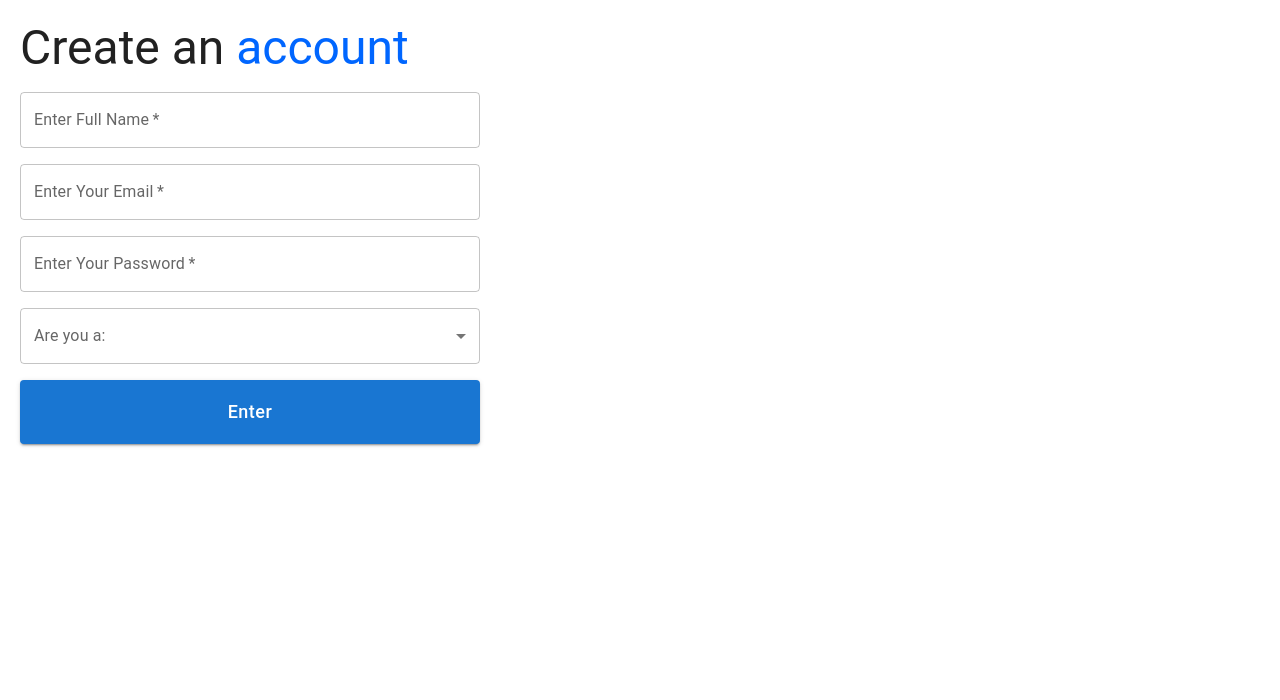
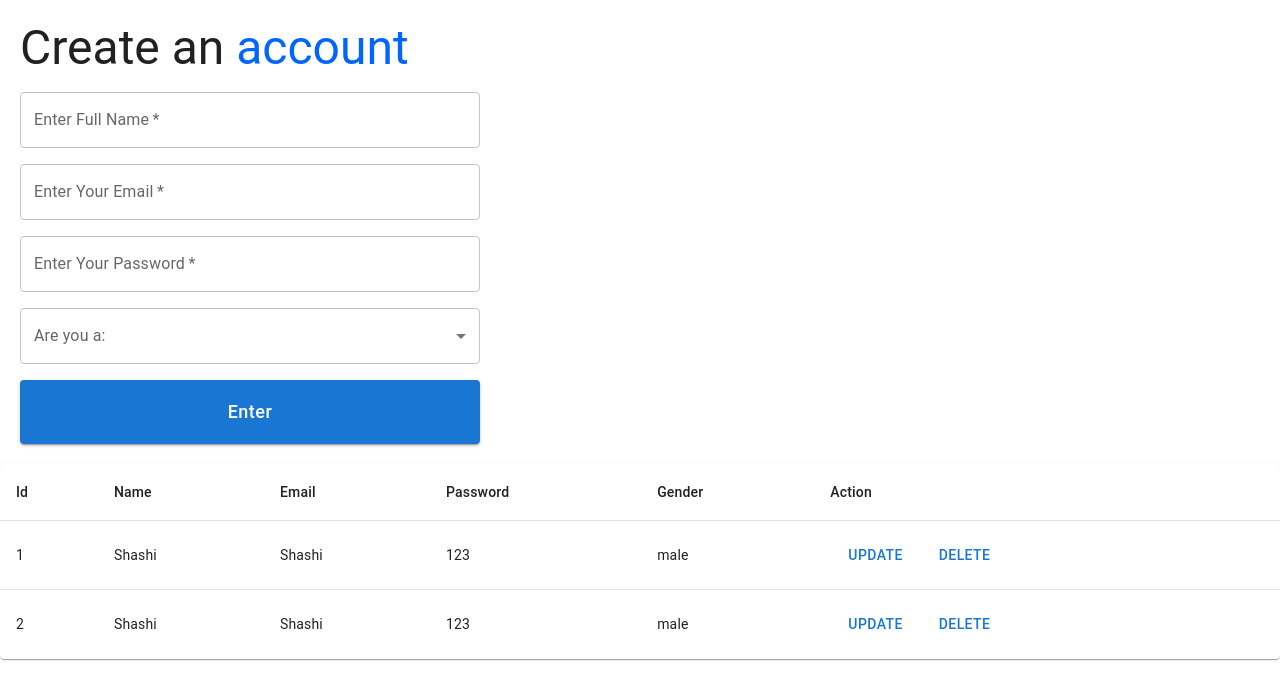
Before and after one commit to Dilini-Shashikala-Gnanarathne/Let-Me-Do, a React (Create React App) app in the folder frontend/: page /Users in a window 1280 px wide. Shown: the top 700 px of the page. Built offline with nearby package versions, Linux system fonts and the light colour scheme.

Commit message:
User Table Creation and Update Users Page

```diff
--- a/frontend/src/App.js
+++ b/frontend/src/App.js
@@ -1,12 +1,12 @@
-import logo from './logo.svg';
 import './App.css';
-
+import {useNavigate} from 'react-router-dom'
 function App() {
+  const navigate = useNavigate();
   return (
     <div className="App">
       <header className="App-header">
        <h1>Wellcome to Let Me Do</h1>
-       <button className="button">Click Me</button>
+       <button className="button"  onClick={e=>{navigate('./Users')}}>Click Me</button>
       </header>
     </div>
   );
--- /dev/null
+++ b/frontend/src/Users/UserTable.js
@@ -0,0 +1,61 @@
+import { Button, Paper, Table, TableBody, TableCell, TableContainer, TableHead, TableRow } from '@mui/material'
+import Grid from '@mui/material/Grid'
+
+function UserTable(props) {
+  return (
+    <Grid >
+      <TableContainer component={Paper}>
+        <Table>
+            <TableHead>
+                <TableRow>
+                    <TableCell>Id</TableCell>
+                    <TableCell>Name</TableCell>
+                    <TableCell>Email</TableCell>
+                    <TableCell>Password</TableCell>
+                    <TableCell>Gender</TableCell>
+                    <TableCell>Action</TableCell>
+                </TableRow>
+            </TableHead>
+            <TableBody>
+                {
+                    props.rows.length>0 ? props.rows.map
+                        (row=>(
+                        <TableRow key={row.id} sx={{'&:last-child td, &:last-child th':{border:0}}}>
+                            <TableCell component='th' scope='row'>{row.id}</TableCell>
+                            <TableCell component='th' scope='row'>{row.name}</TableCell>
+                            <TableCell component='th' scope='row'>{row.email}</TableCell>
+                            <TableCell component='th' scope='row'>{row.password}</TableCell>
+                            <TableCell component='th' scope='row'>{row.gender}</TableCell>
+                            <TableCell >
+                                <Button
+                                sx={{margin :'0px 10px'}}
+                                onClick={()=>{}}
+                                >
+                                    Update
+                                </Button>
+                                <Button
+                                sx={{margin :'0px 10px'}}
+                                onClick={()=>{}}
+                                >
+                                    Delete
+                                </Button>
+                            </TableCell>
+                        </TableRow>
+                        ))
+                        :
+                       (
+                        <TableRow  sx={{'&:last-child td, &:last-child th':{border:0}}}>
+                        <TableCell component='th' scope='row'>No Data</TableCell>
+                        </TableRow>
+                       )
+
+                }
+            </TableBody>
+        </Table>
+      </TableContainer>
+    </Grid>
+  )
+}
+
+
+export default UserTable
--- a/frontend/src/Users/Users.js
+++ b/frontend/src/Users/Users.js
@@ -1,10 +1,29 @@
 import React from 'react'
 import UserForm from './UserForm'
+import UserTable from './UserTable'
 
+const users =[
+  {
+    id: 1,
+    name: 'Shashi',
+    email: 'Shashi',
+    password: '123',
+    gender: 'male',
+  },
+
+  {
+    id: 2,
+    name: 'Shashi',
+    email: 'Shashi',
+    password: '123',
+    gender: 'male'
+  }
+]
 const Users = () => {
   return (
     <div>
       <UserForm />
+      <UserTable rows={users}/>
     </div>
   )
 }
```
